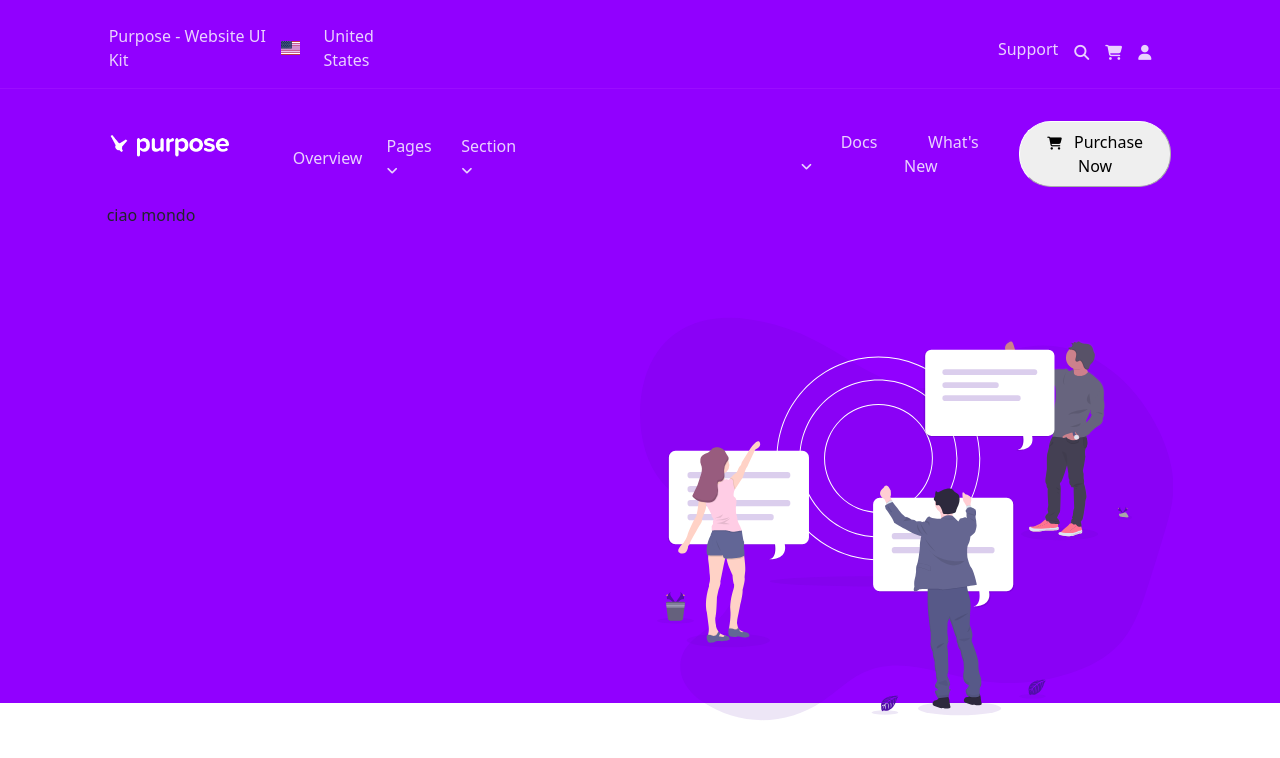
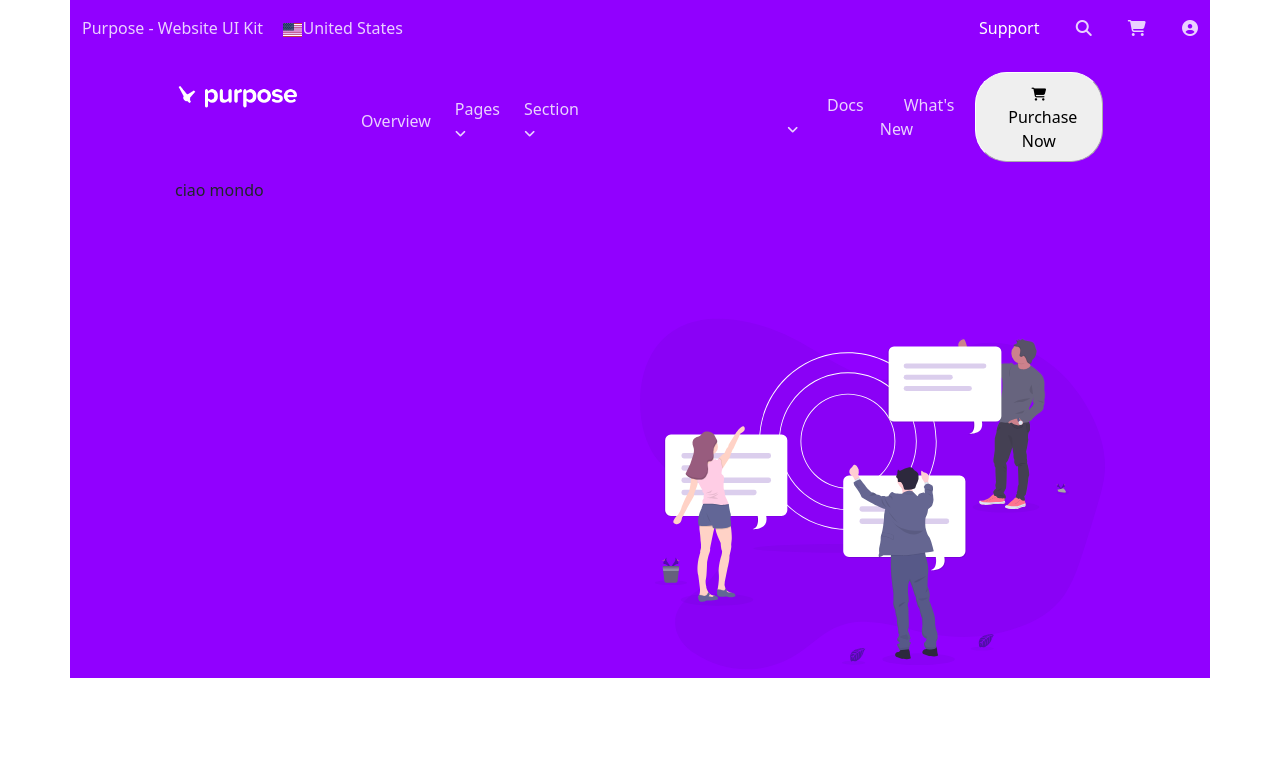
Before and after one commit to Simo0501/PREVIEW-CLONE, a plain HTML site: page index.html in a window 1280 px wide. Drawn offline with nearby package versions, Linux system fonts and the light colour scheme.

Commit message:
sistemato misure colonne row-header-container

```diff
--- a/css/style.css
+++ b/css/style.css
@@ -3,55 +3,21 @@
   margin: 0;
   box-sizing: border-box;
 }
-.row-header-container .col-lg-3 img{
-  width: auto;
-  height: 14px;
+.container{
+  background-color: #9100FF;
+}
+.row-header-container .col-lg-6 img{
+  width: 1.2rem;
+
+}
+.row-header-container a{
+  text-decoration: none;
+  color: white;
 
 }
 .row-header-container span,
-.row-header-container h2,
 .row-header-container i{
   color: #EAD1FF;
-}
-.row-header-container i{
-  font-size: 15px;
-  padding-top: 0.3rem;
-}
-.row-header-container{
-  padding-bottom: 1rem;
-  border-bottom: 1px solid #9B0DFF;
-  background-color: #9100FF;
-}
-@media screen and (max-width: 992px){
-  .row-header-container .col-lg-3 span{
-    display: none;
-  }
-}
-@media screen and (min-width: 992px){
-  .row-header-container .col-lg-3 .utility{
-    display: none;
-  }
-}
-@media screen and (max-width: 992px){
-  .row-header-container .col-lg-3 .utility{
-    display: inline-block;
-    margin: 0;
-    padding: 0;
-  }
-}
-@media screen and (max-width: 992px){
-  .row-header-container .col-lg-1{
-    display: none;
-  }
-}
-@media screen and (max-width: 600px){
-  .row-header-container .col-lg-5{
-    display: none;
-  }
-}
-.row-header{
-  background-color: #9100FF;
-  padding-top: 2rem;
 }
 .header-container img{
   width: 120px;
--- a/index.html
+++ b/index.html
@@ -10,25 +10,30 @@
   <title>Document</title>
 </head>
 <body>
-  <div class="header-container">
-    <div class="row  row-header-container pt-4">
-      <div class="col-md-1 col-lg-1"></div>
-      <div class="col-sm-1 col-md-1 col-lg-3 d-flex justify-content-start align-items-center">
-        <span class="fs-6">Purpose - Website UI Kit</span>
-        <div class="img-utility d-flex align-items-center justify-content-start ms-2">
-          <img src="./css/img/us.svg" alt="">
-          <span class="utility">EN</span>
-          <span>United States</span>
-        </div>
+  <div class="container-fluid"></div>
+  <div class="container">
+    <div class="row  row-header-container py-3">
+      <div class="col-4 col-md-5 col-lg-6">
+        <span class="fs-6 d-none d-lg-inline">Purpose - Website UI Kit</span>
+          <a class="ms-3" href=""><img class="img-utility" src="./css/img/us.svg" alt=""><span class="d-none d-lg-inline">United States</span></a>
+          <span class="d-inline d-lg-none">EN</span>
       </div>
-      <div class="col-md-5 col-lg-5"></div>
-      <div class="col-sm-9 col-md-10 col-lg-2 mt-3 d-flex justify-content-center">
-        <h2 class="fs-6">Support</h2>
-        <i class="fa-solid fa-magnifying-glass ms-3"></i>
-        <i class="fa-solid fa-cart-shopping ms-3"></i>
-        <i class="fa-solid fa-user ms-3"></i>
+      <div class="col-8 col-md-7 col-lg-6">
+        <ul class="list-inline text-end">
+          <li class="ms-2 list-inline-item">
+            <a href="">Support</a>
+          </li>
+          <li class="ms-2 list-inline-item">
+            <a href=""><i class="fa-solid fa-magnifying-glass ms-3"></i></a>
+          </li>
+          <li class="ms-2 list-inline-item">
+            <a href=""><i class="fa-solid fa-cart-shopping ms-3"></i></a>
+          </li>
+          <li class="ms-2 list-inline-item">
+            <a href=""><i class="fa-solid fa-circle-user ms-3"></i></a>
+          </li>
+        </ul>
       </div>
-      <div class="col-lg-1 col-md-1"></div>
     </div>
     <div class="header-container">
 
```
